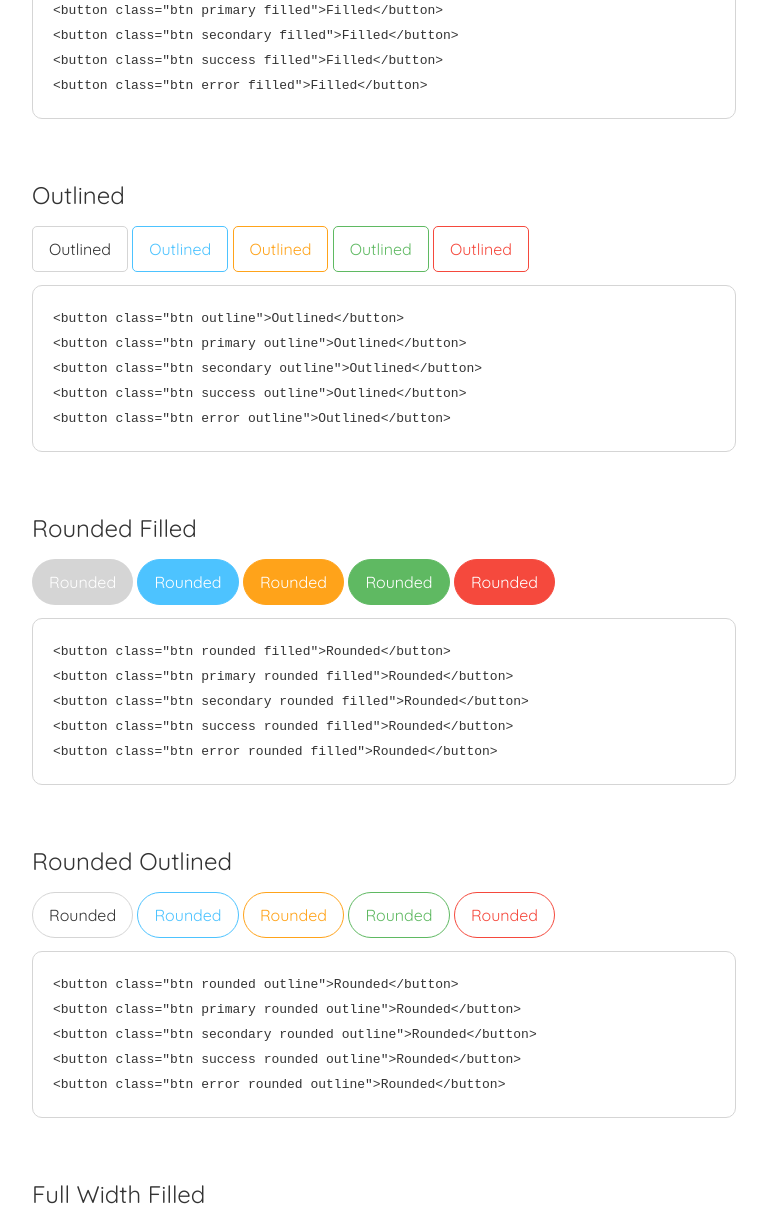
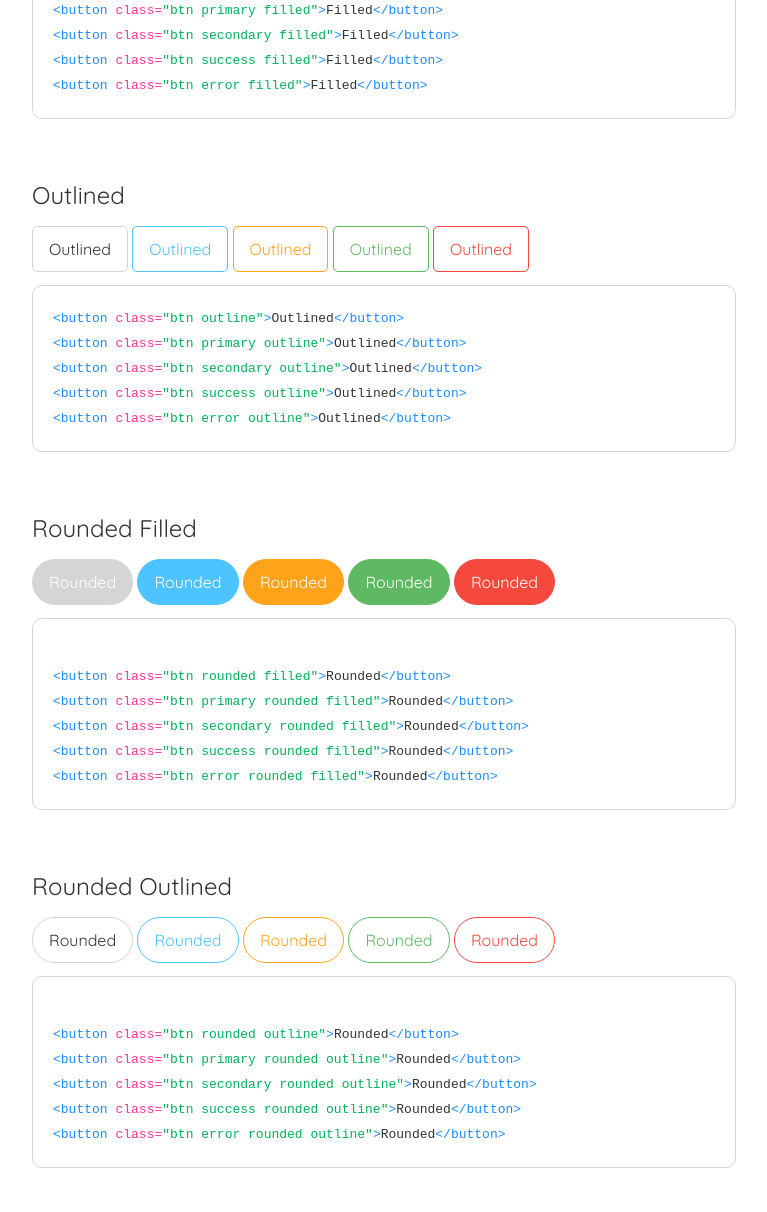
Before and after one commit to elizabethmaccabe/PatternLibrary, a plain HTML site: page buttons.html in a window 1280 px wide. Shown: the part 1403-2615 px from the top of the page, without its empty margins (392-1159 px from the left). Drawn offline with nearby package versions, Linux system fonts and the light colour scheme.

Commit message:
Syntax highlighting buttons.html

```diff
--- a/buttons.html
+++ b/buttons.html
@@ -45,7 +45,7 @@
                             <p>The button is an essential design element designed to look like an interactive element.</p>
                             <button class="btn">Button</button>
 <pre>
-<code class="code-block">&lt;button class="btn"&gt;Button&lt;/button&gt;
+<code class="code-block"><span class="tag">&lt;button </span><span class="attrib">class=</span><span class="value">"btn"</span>&gt;Button<span class="tag">&lt;/button&gt;</span>
 </code>
 </pre>
                         </div>
@@ -55,20 +55,20 @@
                             <h4 class="subtitle">Basic Usage</h4>
                             <p>The <code class="code-inline">.button</code> class can be used on four different elements:</p>
                             <ul class="explain-list">
-                                <li><code class="code-inline">&lt;a&gt;</code> Anchor tags</li>
-                                <li><code class="code-inline">&lt;button&gt;</code> Button tags</li>
-                                <li><code class="code-inline">&lt;input type="submit"&gt;</code> Submit inputs</li>
-                                <li><code class="code-inline">&lt;input type="reset"&gt;</code> Reset inputs</li>
+                                <li><code class="code-inline"><span class="tag">&lt;a&gt;</span></code> Anchor tags</li>
+                                <li><code class="code-inline"><span class="tag">&lt;button&gt;</span></code> Button tags</li>
+                                <li><code class="code-inline"><span class="tag">&lt;input</span> <span class="attrib">type=</span><span class="value">"submit"</span><span class="tag">&gt;</span></code> Submit inputs</li>
+                                <li><code class="code-inline"><span class="tag">&lt;input</span> <span class="attrib">type=</span><span class="value">"reset"</span><span class="tag">&gt;</span></code> Reset inputs</li>
                             </ul>
                             <a class="btn">Anchor</a>
                             <button class="btn">Button</button>
                             <input type="submit" class="btn" value="Submit">
                             <input type="reset" class="btn" value="Reset">
 <pre>
-<code class="code-block">&lt;a class="btn"&gt;Anchor&lt;/a&gt;
-&lt;button class="btn"&gt;Button&lt;/button&gt;
-&lt;input type="submit" class="btn" value="Submit"&gt;
-&lt;input type="reset" class="btn" value="Reset"&gt;
+<code class="code-block"><span class="tag">&lt;a</span> <span class="attrib">class=</span><span class="value">"btn"</span><span class="tag">&gt;</span>Anchor<span class="tag">&lt;/a&gt;</span>
+<span class="tag">&lt;button</span> <span class="attrib">class=</span><span class="value">"btn"</span><span class="tag">&gt;</span>Button<span class="tag">&lt;/button&gt;</span>
+<span class="tag">&lt;input</span> <span class="attrib">type=</span><span class="value">"submit"</span> <span class="attrib">class=</span><span class="value">"btn"</span> <span class="attrib">value=</span><span class="value">"Submit"</span><span class="tag">&gt;</span>
+<span class="tag">&lt;input</span> <span class="attrib">type=</span><span class="value">"reset"</span> <span class="attrib">class=</span><span class="value">"btn"</span> <span class="attrib">value=</span><span class="value">"Reset"</span><span class="tag">&gt;</span>
 </code>
 </pre>
                         </div>
@@ -89,11 +89,11 @@
                             <button class="btn success filled">Filled</button>
                             <button class="btn error filled">Filled</button>
 <pre>
-<code class="code-block">&lt;button class="btn filled"&gt;Filled&lt;/button&gt;
-&lt;button class="btn primary filled"&gt;Filled&lt;/button&gt;
-&lt;button class="btn secondary filled"&gt;Filled&lt;/button&gt;
-&lt;button class="btn success filled"&gt;Filled&lt;/button&gt;
-&lt;button class="btn error filled"&gt;Filled&lt;/button&gt;
+<code class="code-block"><span class="tag">&lt;button </span><span class="attrib">class=</span><span class="value">"btn filled"</span><span class="tag">&gt;</span>Filled<span class="tag">&lt;/button&gt;</span>
+<span class="tag">&lt;button </span><span class="attrib">class=</span><span class="value">"btn primary filled"</span><span class="tag">&gt;</span>Filled<span class="tag">&lt;/button&gt;</span>
+<span class="tag">&lt;button </span><span class="attrib">class=</span><span class="value">"btn secondary filled"</span><span class="tag">&gt;</span>Filled<span class="tag">&lt;/button&gt;</span>
+<span class="tag">&lt;button </span><span class="attrib">class=</span><span class="value">"btn success filled"</span><span class="tag">&gt;</span>Filled<span class="tag">&lt;/button&gt;</span>
+<span class="tag">&lt;button </span><span class="attrib">class=</span><span class="value">"btn error filled"</span><span class="tag">&gt;</span>Filled<span class="tag">&lt;/button&gt;</span>
 </code>
 </pre>
                         </div>
@@ -107,11 +107,11 @@
                             <button class="btn success outline">Outlined</button>
                             <button class="btn error outline">Outlined</button>
 <pre>
-<code class="code-block">&lt;button class="btn outline"&gt;Outlined&lt;/button&gt;
-&lt;button class="btn primary outline"&gt;Outlined&lt;/button&gt;
-&lt;button class="btn secondary outline"&gt;Outlined&lt;/button&gt;
-&lt;button class="btn success outline"&gt;Outlined&lt;/button&gt;
-&lt;button class="btn error outline"&gt;Outlined&lt;/button&gt;
+<code class="code-block"><span class="tag">&lt;button </span><span class="attrib">class=</span><span class="value">"btn outline"</span><span class="tag">&gt;</span>Outlined<span class="tag">&lt;/button&gt;</span>
+<span class="tag">&lt;button </span><span class="attrib">class=</span><span class="value">"btn primary outline"</span><span class="tag">&gt;</span>Outlined<span class="tag">&lt;/button&gt;</span>
+<span class="tag">&lt;button </span><span class="attrib">class=</span><span class="value">"btn secondary outline"</span><span class="tag">&gt;</span>Outlined<span class="tag">&lt;/button&gt;</span>
+<span class="tag">&lt;button </span><span class="attrib">class=</span><span class="value">"btn success outline"</span><span class="tag">&gt;</span>Outlined<span class="tag">&lt;/button&gt;</span>
+<span class="tag">&lt;button </span><span class="attrib">class=</span><span class="value">"btn error outline"</span><span class="tag">&gt;</span>Outlined<span class="tag">&lt;/button&gt;</span>
 </code>
 </pre>
                         </div>
@@ -125,11 +125,12 @@
                             <button class="btn rounded success filled">Rounded</button>
                             <button class="btn rounded error filled">Rounded</button>
 <pre>
-<code class="code-block">&lt;button class="btn rounded filled"&gt;Rounded&lt;/button&gt;
-&lt;button class="btn primary rounded filled"&gt;Rounded&lt;/button&gt;
-&lt;button class="btn secondary rounded filled"&gt;Rounded&lt;/button&gt;
-&lt;button class="btn success rounded filled"&gt;Rounded&lt;/button&gt;
-&lt;button class="btn error rounded filled"&gt;Rounded&lt;/button&gt;
+<code class="code-block">
+<span class="tag">&lt;button </span><span class="attrib">class=</span><span class="value">"btn rounded filled"</span><span class="tag">&gt;</span>Rounded<span class="tag">&lt;/button&gt;</span>
+<span class="tag">&lt;button </span><span class="attrib">class=</span><span class="value">"btn primary rounded filled"</span><span class="tag">&gt;</span>Rounded<span class="tag">&lt;/button&gt;</span>
+<span class="tag">&lt;button </span><span class="attrib">class=</span><span class="value">"btn secondary rounded filled"</span><span class="tag">&gt;</span>Rounded<span class="tag">&lt;/button&gt;</span>
+<span class="tag">&lt;button </span><span class="attrib">class=</span><span class="value">"btn success rounded filled"</span><span class="tag">&gt;</span>Rounded<span class="tag">&lt;/button&gt;</span>
+<span class="tag">&lt;button </span><span class="attrib">class=</span><span class="value">"btn error rounded filled"</span><span class="tag">&gt;</span>Rounded<span class="tag">&lt;/button&gt;</span>
 </code>
 </pre>
                         </div>
@@ -143,11 +144,12 @@
                             <button class="btn rounded success outline">Rounded</button>
                             <button class="btn rounded error outline">Rounded</button>
 <pre>
-<code class="code-block">&lt;button class="btn rounded outline"&gt;Rounded&lt;/button&gt;
-&lt;button class="btn primary rounded outline"&gt;Rounded&lt;/button&gt;
-&lt;button class="btn secondary rounded outline"&gt;Rounded&lt;/button&gt;
-&lt;button class="btn success rounded outline"&gt;Rounded&lt;/button&gt;
-&lt;button class="btn error rounded outline"&gt;Rounded&lt;/button&gt;
+<code class="code-block">
+<span class="tag">&lt;button </span><span class="attrib">class=</span><span class="value">"btn rounded outline"</span><span class="tag">&gt;</span>Rounded<span class="tag">&lt;/button&gt;</span>
+<span class="tag">&lt;button </span><span class="attrib">class=</span><span class="value">"btn primary rounded outline"</span><span class="tag">&gt;</span>Rounded<span class="tag">&lt;/button&gt;</span>
+<span class="tag">&lt;button </span><span class="attrib">class=</span><span class="value">"btn secondary rounded outline"</span><span class="tag">&gt;</span>Rounded<span class="tag">&lt;/button&gt;</span>
+<span class="tag">&lt;button </span><span class="attrib">class=</span><span class="value">"btn success rounded outline"</span><span class="tag">&gt;</span>Rounded<span class="tag">&lt;/button&gt;</span>
+<span class="tag">&lt;button </span><span class="attrib">class=</span><span class="value">"btn error rounded outline"</span><span class="tag">&gt;</span>Rounded<span class="tag">&lt;/button&gt;</span>
 </code>
 </pre>
                         </div>
@@ -161,11 +163,12 @@
                             <button class="btn success block filled">Full Width Filled</button>
                             <button class="btn error block filled">Full Width Filled</button>
 <pre>
-<code class="code-block">&lt;button class="btn block filled"&gt;Full Width Filled&lt;/button&gt;
-&lt;button class="btn primary block filled"&gt;Full Width Filled&lt;/button&gt;
-&lt;button class="btn secondary block filled"&gt;Full Width Filled&lt;/button&gt;
-&lt;button class="btn success block filled"&gt;Full Width Filled&lt;/button&gt;
-&lt;button class="btn error block filled"&gt;Full Width Filled&lt;/button&gt;
+<code class="code-block">
+<span class="tag">&lt;button </span><span class="attrib">class=</span><span class="value">"btn block filled"</span><span class="tag">&gt;</span>Full Width Filled<span class="tag">&lt;/button&gt;</span>
+<span class="tag">&lt;button </span><span class="attrib">class=</span><span class="value">"btn primary block filled"</span><span class="tag">&gt;</span>Full Width Filled<span class="tag">&lt;/button&gt;</span>
+<span class="tag">&lt;button </span><span class="attrib">class=</span><span class="value">"btn secondary block filled"</span><span class="tag">&gt;</span>Full Width Filled<span class="tag">&lt;/button&gt;</span>
+<span class="tag">&lt;button </span><span class="attrib">class=</span><span class="value">"btn success block filled"</span><span class="tag">&gt;</span>Full Width Filled<span class="tag">&lt;/button&gt;</span>
+<span class="tag">&lt;button </span><span class="attrib">class=</span><span class="value">"btn error block filled"</span><span class="tag">&gt;</span>Full Width Filled<span class="tag">&lt;/button&gt;</span>
 </code>
 </pre>
                         </div>
@@ -179,11 +182,12 @@
                             <button class="btn success block outline">Full Width Outlined</button>
                             <button class="btn error block outline">Full Width Outlined</button>
 <pre>
-<code class="code-block">&lt;button class="btn block outline"&gt;Full Width Outlined&lt;/button&gt;
-&lt;button class="btn primary block outline"&gt;Full Width Outlined&lt;/button&gt;
-&lt;button class="btn secondary block outline"&gt;Full Width Outlined&lt;/button&gt;
-&lt;button class="btn success block outline"&gt;Full Width Outlined&lt;/button&gt;
-&lt;button class="btn error block outline"&gt;Full Width Outlined&lt;/button&gt;
+<code class="code-block">
+<span class="tag">&lt;button </span><span class="attrib">class=</span><span class="value">"btn block outline"</span><span class="tag">&gt;</span>Full Width Outlined<span class="tag">&lt;/button&gt;</span>
+<span class="tag">&lt;button </span><span class="attrib">class=</span><span class="value">"btn primary block outline"</span><span class="tag">&gt;</span>Full Width Outlined<span class="tag">&lt;/button&gt;</span>
+<span class="tag">&lt;button </span><span class="attrib">class=</span><span class="value">"btn secondary block outline"</span><span class="tag">&gt;</span>Full Width Outlined<span class="tag">&lt;/button&gt;</span>
+<span class="tag">&lt;button </span><span class="attrib">class=</span><span class="value">"btn success block outline"</span><span class="tag">&gt;</span>Full Width Outlined<span class="tag">&lt;/button&gt;</span>
+<span class="tag">&lt;button </span><span class="attrib">class=</span><span class="value">"btn error block outline"</span><span class="tag">&gt;</span>Full Width Outlined<span class="tag">&lt;/button&gt;</span>
 </code>
 </pre>
                         </div>
@@ -197,11 +201,12 @@
                             <button class="btn success text">Text</button>
                             <button class="btn error text">Text</button>
 <pre>
-<code class="code-block">&lt;button class="btn text"&gt;Text&lt;/button&gt;
-&lt;button class="btn primary text"&gt;Text&lt;/button&gt;
-&lt;button class="btn secondary text"&gt;Text&lt;/button&gt;
-&lt;button class="btn success text"&gt;Text&lt;/button&gt;
-&lt;button class="btn error text"&gt;Text&lt;/button&gt;
+<code class="code-block">
+<span class="tag">&lt;button </span><span class="attrib">class=</span><span class="value">"btn text"</span><span class="tag">&gt;</span>Text<span class="tag">&lt;/button&gt;</span>
+<span class="tag">&lt;button </span><span class="attrib">class=</span><span class="value">"btn primary text"</span><span class="tag">&gt;</span>Text<span class="tag">&lt;/button&gt;</span>
+<span class="tag">&lt;button </span><span class="attrib">class=</span><span class="value">"btn secondary text"</span><span class="tag">&gt;</span>Text<span class="tag">&lt;/button&gt;</span>
+<span class="tag">&lt;button </span><span class="attrib">class=</span><span class="value">"btn success text"</span><span class="tag">&gt;</span>Text<span class="tag">&lt;/button&gt;</span>
+<span class="tag">&lt;button </span><span class="attrib">class=</span><span class="value">"btn error text"</span><span class="tag">&gt;</span>Text<span class="tag">&lt;/button&gt;</span>
 </code>
 </pre>
                         </div>
```
